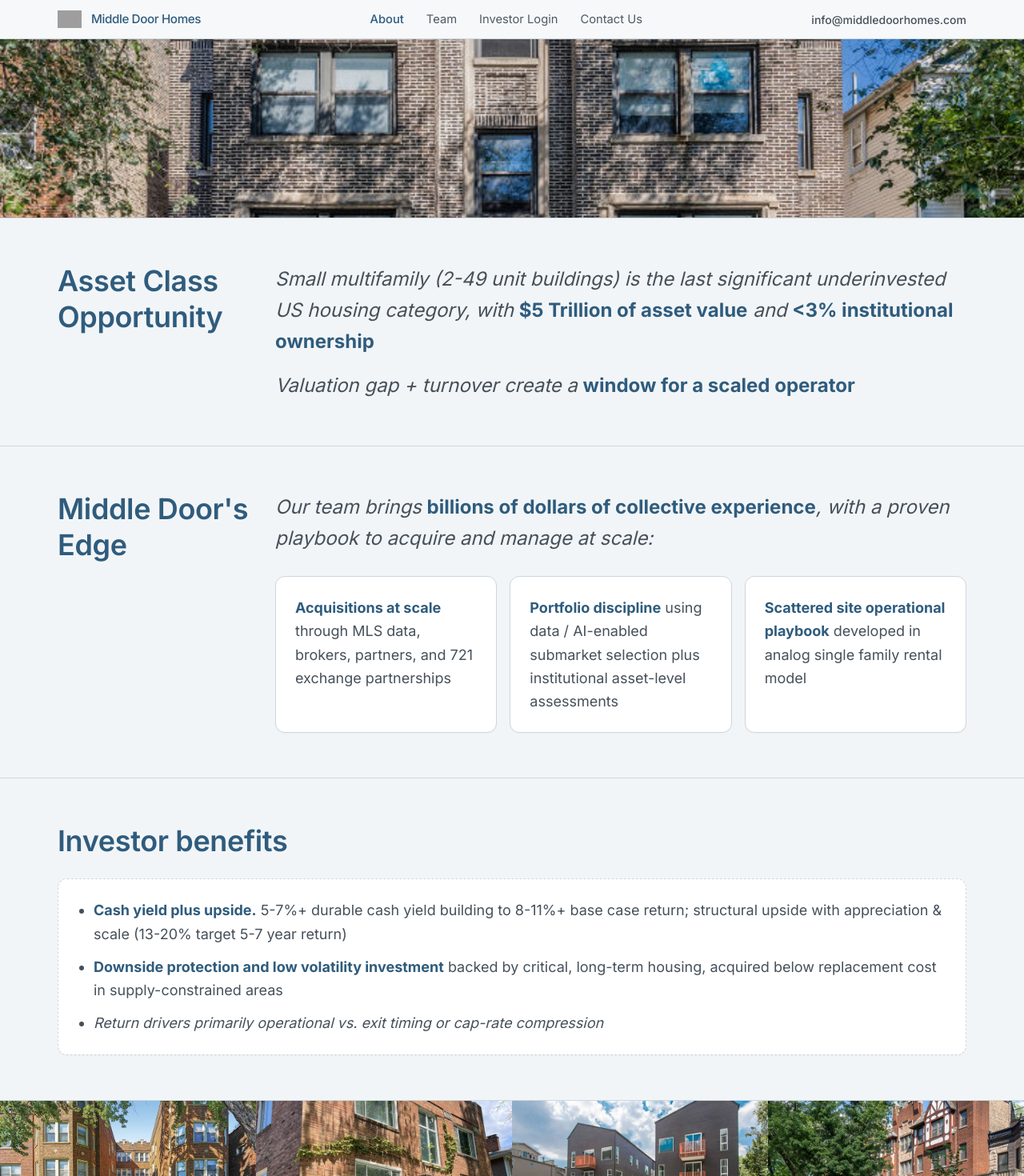
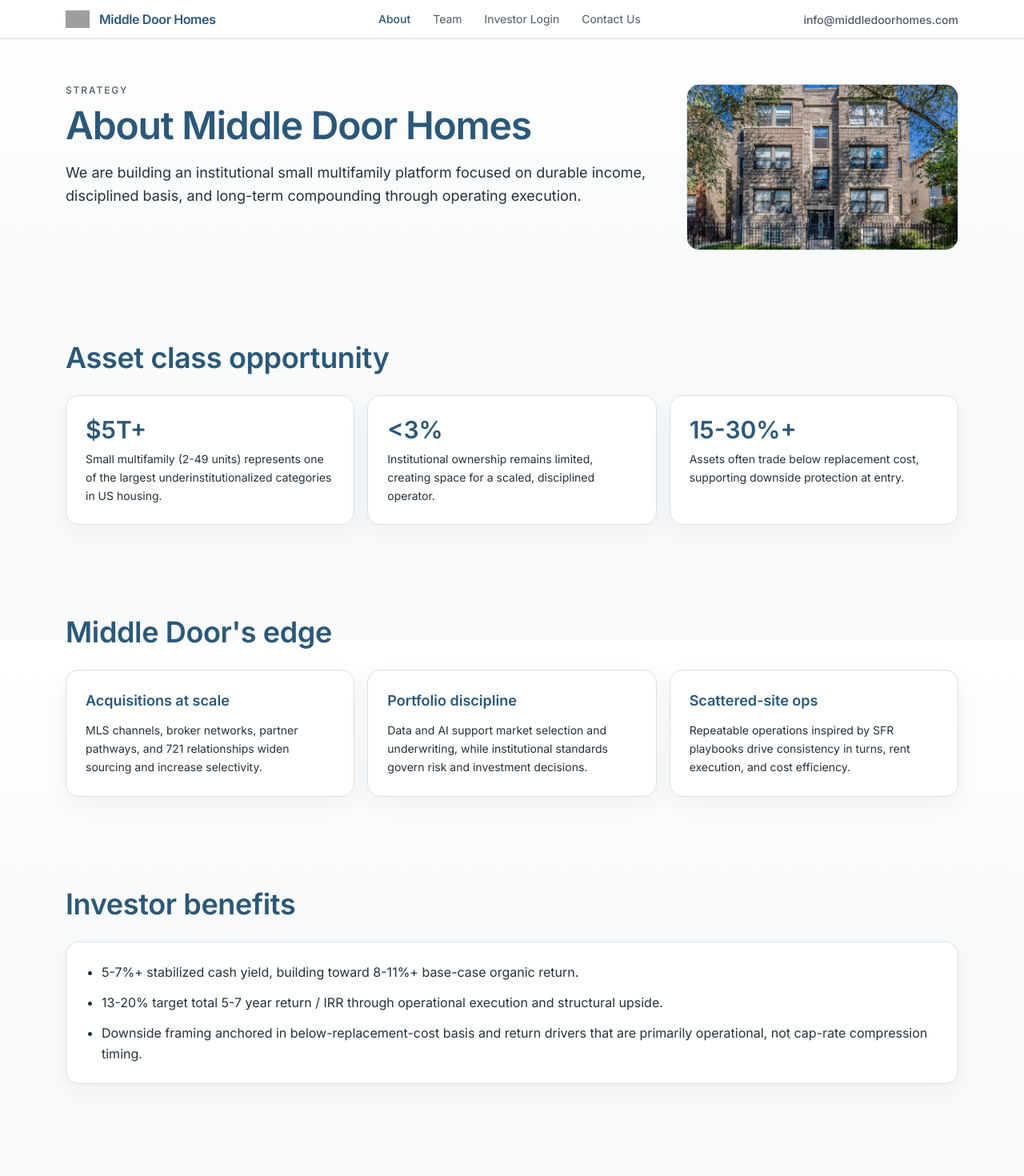
Before and after one commit to jelzinga2/Middle-Door-Homes, a Next.js app: page /about in a window 1280 px wide. Shown: the top 1470 px of the page at 80% size. Built offline with nearby package versions, Linux system fonts and the light colour scheme; grey boxes are pictures that could not be loaded.

Commit message:
Update site content and pages

```diff
--- a/src/app/about/page.tsx
+++ b/src/app/about/page.tsx
@@ -1,108 +1,113 @@
 import type { Metadata } from "next";
 import Image from "next/image";
-import { Card, Container, Divider, Heading, Section, WideHero } from "@/components/ui";
+import { Card, Container, Eyebrow, Heading, Section } from "@/components/ui";
 
 export const metadata: Metadata = {
   title: "About",
   description:
-    "Asset class opportunity, Middle Door's edge, and investor benefits for the small multifamily strategy.",
+    "Asset class opportunity, Middle Door's edge, and investor benefits for a long-term small multifamily strategy.",
 };
 
 export default function AboutPage() {
   return (
     <main>
-      <WideHero imageSrc="/images/bldg-06.jpg" imageAlt="Small multifamily neighborhood" />
-
       <Section className="pb-8 pt-10">
         <Container>
-          <div className="grid gap-6 md:grid-cols-[240px_1fr] md:gap-8">
-            <Heading className="text-3xl leading-tight md:text-4xl">Asset Class Opportunity</Heading>
-            <div className="space-y-4 text-lg leading-relaxed italic text-[var(--mdh-ink)] md:text-2xl">
-              <p>
-                Small multifamily (2-49 unit buildings) is the last significant underinvested US housing
-                category, with <strong className="text-[var(--mdh-title)] not-italic">$5 Trillion of asset value</strong>{" "}
-                and <strong className="text-[var(--mdh-title)] not-italic">&lt;3% institutional ownership</strong>
+          <div className="grid gap-8 lg:grid-cols-[1fr_340px]">
+            <div>
+              <Eyebrow>Strategy</Eyebrow>
+              <h1 className="mt-3 text-4xl font-semibold tracking-tight text-[var(--mdh-title)] md:text-5xl">
+                About Middle Door Homes
+              </h1>
+              <p className="mt-5 max-w-3xl text-lg leading-relaxed text-[var(--mdh-ink)]">
+                We are building an institutional small multifamily platform focused on durable income,
+                disciplined basis, and long-term compounding through operating execution.
               </p>
-              <p>
-                Valuation gap + turnover create a{" "}
-                <strong className="text-[var(--mdh-title)] not-italic">window for a scaled operator</strong>
-              </p>
+            </div>
+            <div className="relative h-44 overflow-hidden rounded-2xl border border-[var(--mdh-line)] md:h-52">
+              <Image src="/images/bldg-06.jpg" alt="Small multifamily neighborhood" fill className="object-cover" />
             </div>
           </div>
         </Container>
       </Section>
 
-      <Divider />
-
-      <Section className="py-8">
+      <Section className="pt-4">
         <Container>
-          <div className="grid gap-6 md:grid-cols-[240px_1fr] md:gap-8">
-            <Heading className="text-3xl leading-tight md:text-4xl">Middle Door&apos;s Edge</Heading>
-            <div>
-              <p className="text-lg leading-relaxed italic text-[var(--mdh-ink)] md:text-2xl">
-                Our team brings <strong className="text-[var(--mdh-title)] not-italic">billions of dollars of collective experience</strong>, with a proven playbook to acquire and manage at scale:
-              </p>
-              <div className="mt-7 grid gap-4 md:grid-cols-3">
+          <Heading>Asset class opportunity</Heading>
+          <div className="mt-6 grid gap-4 md:grid-cols-3">
             <Card>
-                  <p className="text-lg leading-relaxed text-[var(--mdh-ink)]">
-                    <strong className="text-[var(--mdh-title)]">Acquisitions at scale</strong> through MLS data,
-                    brokers, partners, and 721 exchange partnerships
+              <p className="text-3xl font-semibold text-[var(--mdh-title)]">$5T+</p>
+              <p className="mt-2 text-sm leading-relaxed text-[var(--mdh-ink)]">
+                Small multifamily (2-49 units) represents one of the largest underinstitutionalized
+                categories in US housing.
               </p>
             </Card>
             <Card>
-                  <p className="text-lg leading-relaxed text-[var(--mdh-ink)]">
-                    <strong className="text-[var(--mdh-title)]">Portfolio discipline</strong> using data /
-                    AI-enabled submarket selection plus institutional asset-level assessments
+              <p className="text-3xl font-semibold text-[var(--mdh-title)]">&lt;3%</p>
+              <p className="mt-2 text-sm leading-relaxed text-[var(--mdh-ink)]">
+                Institutional ownership remains limited, creating space for a scaled, disciplined
+                operator.
               </p>
             </Card>
             <Card>
-                  <p className="text-lg leading-relaxed text-[var(--mdh-ink)]">
-                    <strong className="text-[var(--mdh-title)]">Scattered site operational playbook</strong>{" "}
-                    developed in analog single family rental model
+              <p className="text-3xl font-semibold text-[var(--mdh-title)]">15-30%+</p>
+              <p className="mt-2 text-sm leading-relaxed text-[var(--mdh-ink)]">
+                Assets often trade below replacement cost, supporting downside protection at entry.
               </p>
             </Card>
-              </div>
-            </div>
           </div>
         </Container>
       </Section>
 
-      <Divider />
+      <Section className="pt-4">
+        <Container>
+          <Heading>Middle Door&apos;s edge</Heading>
+          <div className="mt-6 grid gap-4 md:grid-cols-3">
+            <Card>
+              <p className="text-lg font-semibold text-[var(--mdh-title)]">Acquisitions at scale</p>
+              <p className="mt-3 text-sm leading-relaxed text-[var(--mdh-ink)]">
+                MLS channels, broker networks, partner pathways, and 721 relationships widen sourcing
+                and increase selectivity.
+              </p>
+            </Card>
+            <Card>
+              <p className="text-lg font-semibold text-[var(--mdh-title)]">Portfolio discipline</p>
+              <p className="mt-3 text-sm leading-relaxed text-[var(--mdh-ink)]">
+                Data and AI support market selection and underwriting, while institutional standards
+                govern risk and investment decisions.
+              </p>
+            </Card>
+            <Card>
+              <p className="text-lg font-semibold text-[var(--mdh-title)]">Scattered-site ops</p>
+              <p className="mt-3 text-sm leading-relaxed text-[var(--mdh-ink)]">
+                Repeatable operations inspired by SFR playbooks drive consistency in turns, rent
+                execution, and cost efficiency.
+              </p>
+            </Card>
+          </div>
+        </Container>
+      </Section>
 
-      <Section className="py-8">
+      <Section className="pt-4">
         <Container>
-          <Heading className="text-3xl md:text-4xl">Investor benefits</Heading>
-          <Card className="mt-6 border-dashed">
-            <ul className="list-disc space-y-3 pl-5 text-lg leading-relaxed text-[var(--mdh-ink)]">
+          <Heading>Investor benefits</Heading>
+          <Card className="mt-6">
+            <ul className="list-disc space-y-3 pl-5 text-sm leading-relaxed text-[var(--mdh-ink)] md:text-base">
               <li>
-                <strong className="text-[var(--mdh-title)]">Cash yield plus upside.</strong> 5-7%+ durable cash
-                yield building to 8-11%+ base case return; structural upside with appreciation &amp; scale
-                (13-20% target 5-7 year return)
+                5-7%+ stabilized cash yield, building toward 8-11%+ base-case organic return.
               </li>
               <li>
-                <strong className="text-[var(--mdh-title)]">Downside protection and low volatility investment</strong>{" "}
-                backed by critical, long-term housing, acquired below replacement cost in
-                supply-constrained areas
+                13-20% target total 5-7 year return / IRR through operational execution and structural
+                upside.
               </li>
-              <li className="italic">
-                Return drivers primarily operational vs. exit timing or cap-rate compression
+              <li>
+                Downside framing anchored in below-replacement-cost basis and return drivers that are
+                primarily operational, not cap-rate compression timing.
               </li>
             </ul>
           </Card>
         </Container>
       </Section>
-
-      <section className="border-y border-[var(--mdh-line)]">
-        <div className="grid grid-cols-2 md:grid-cols-4">
-          {["/images/bldg-07.jpg", "/images/bldg-08.jpg", "/images/bldg-09.jpg", "/images/bldg-10.jpg"].map(
-            (src) => (
-              <div key={src} className="relative h-28 md:h-36">
-                <Image src={src} alt="Small multifamily asset" fill className="object-cover" />
-              </div>
-            ),
-          )}
-        </div>
-      </section>
     </main>
   );
 }
--- a/src/app/globals.css
+++ b/src/app/globals.css
@@ -1,14 +1,14 @@
 @import "tailwindcss";
 
 :root {
-  --mdh-bg: #f2f5f7;
+  --mdh-bg: #f8fafb;
   --mdh-surface: #ffffff;
-  --mdh-ink: #46505a;
-  --mdh-ink-soft: #3f4851;
-  --mdh-title: #2f5c7d;
-  --mdh-subtle: #4f5a64;
-  --mdh-muted: #67727d;
-  --mdh-line: #ccd7e0;
+  --mdh-ink: #24313c;
+  --mdh-ink-soft: #1d2833;
+  --mdh-title: #2c5878;
+  --mdh-subtle: #4c5a67;
+  --mdh-muted: #667785;
+  --mdh-line: #d7e1e9;
   --mdh-accent: #2f5c7d;
   --background: var(--mdh-bg);
   --foreground: var(--mdh-ink);
@@ -26,7 +26,7 @@ body {
 }
 
 body {
-  background: var(--mdh-bg);
+  background: linear-gradient(180deg, #ffffff 0%, var(--mdh-bg) 42%, var(--mdh-bg) 100%);
   color: var(--mdh-ink);
   font-family: var(--font-inter), system-ui, -apple-system, Segoe UI, Roboto, Helvetica,
     Arial, sans-serif;
--- a/src/app/page.tsx
+++ b/src/app/page.tsx
@@ -1,41 +1,60 @@
 import type { Metadata } from "next";
 import Image from "next/image";
-import { Container, Section } from "@/components/ui";
+import Link from "next/link";
+import { Card, Container, Eyebrow, Heading, Section } from "@/components/ui";
 
 export const metadata: Metadata = {
   title: "Home",
   description:
-    "Durable, yield-forward, downside-protected investment grounded in critical U.S. housing.",
+    "Institutional small multifamily platform focused on durable yield, downside protection, and long-term value creation.",
 };
+
+const STATS = [
+  { value: "5-7%+", label: "Stabilized cash yield" },
+  { value: "8-11%+", label: "Base-case organic return" },
+  { value: "13-20%", label: "Target 5-7 year total return / IRR" },
+];
 
 export default function Home() {
   return (
     <main>
-      <Section className="pb-8 pt-8 md:pt-10">
+      <Section className="pb-10 pt-10">
         <Container>
-          <div className="grid gap-8 lg:grid-cols-[1fr_0.95fr] lg:items-start">
+          <div className="grid gap-10 lg:grid-cols-[1.05fr_0.95fr]">
             <div>
-              <h1 className="text-5xl font-semibold tracking-tight text-[var(--mdh-title)] md:text-6xl">
-                Middle Door Homes
+              <Eyebrow>Middle Door Homes</Eyebrow>
+              <h1 className="mt-4 text-4xl font-semibold tracking-tight text-[var(--mdh-title)] md:text-6xl">
+                Institutional platform for the missing middle of US housing
               </h1>
-              <p className="mt-4 text-xl italic leading-relaxed text-[var(--mdh-title)] md:text-3xl">
-                Durable, yield-forward, downside-protected investment grounded in critical US housing
+              <p className="mt-5 max-w-2xl text-lg leading-relaxed text-[var(--mdh-ink)] md:text-xl">
+                Durable, yield-forward, downside-protected investment grounded in critical US housing.
+                Middle Door Homes is building a long-term institutional portfolio in small multifamily
+                through disciplined acquisitions, portfolio construction, and operating execution.
               </p>
-              <p className="mt-6 max-w-2xl text-lg leading-relaxed text-[var(--mdh-ink)] md:text-xl">
-                Middle Door Homes is building a long-term institutional portfolio in small multifamily
-                housing through disciplined acquisitions, portfolio construction, and scattered-site
-                operational excellence.
-              </p>
+              <div className="mt-8 flex flex-wrap gap-3">
+                <Link
+                  href="/about"
+                  className="rounded-full bg-[var(--mdh-title)] px-5 py-2.5 text-sm font-medium text-white hover:bg-[var(--mdh-ink-soft)]"
+                >
+                  Strategy Overview
+                </Link>
+                <Link
+                  href="/team"
+                  className="rounded-full border border-[var(--mdh-line)] bg-white px-5 py-2.5 text-sm font-medium text-[var(--mdh-ink)] hover:bg-[var(--mdh-bg)]"
+                >
+                  Leadership Team
+                </Link>
+              </div>
             </div>
 
             <div className="grid gap-3 sm:grid-cols-2">
-              <div className="relative h-44 overflow-hidden rounded-lg border border-[var(--mdh-line)] sm:col-span-2 md:h-56">
-                <Image src="/images/bldg-01.jpg" alt="Streetscape multifamily building" fill className="object-cover" />
+              <div className="relative h-52 overflow-hidden rounded-2xl border border-[var(--mdh-line)] sm:col-span-2 md:h-64">
+                <Image src="/images/bldg-01.jpg" alt="Streetscape multifamily asset" fill priority className="object-cover" />
               </div>
-              <div className="relative h-32 overflow-hidden rounded-lg border border-[var(--mdh-line)] md:h-40">
-                <Image src="/images/bldg-02.jpg" alt="Courtyard multifamily building" fill className="object-cover" />
+              <div className="relative h-36 overflow-hidden rounded-2xl border border-[var(--mdh-line)] md:h-40">
+                <Image src="/images/bldg-02.jpg" alt="Courtyard multifamily property" fill className="object-cover" />
               </div>
-              <div className="relative h-32 overflow-hidden rounded-lg border border-[var(--mdh-line)] md:h-40">
+              <div className="relative h-36 overflow-hidden rounded-2xl border border-[var(--mdh-line)] md:h-40">
                 <Image src="/images/bldg-03.jpg" alt="Urban multifamily building" fill className="object-cover" />
               </div>
             </div>
@@ -43,19 +62,47 @@ export default function Home() {
         </Container>
       </Section>
 
-      <section className="border-y border-[var(--mdh-line)]">
-        <Container className="py-5">
-          <div className="grid grid-cols-2 gap-3 md:grid-cols-4">
-            {["/images/bldg-04.jpg", "/images/bldg-05.jpg", "/images/bldg-06.jpg", "/images/bldg-07.jpg"].map(
-              (src) => (
-                <div key={src} className="relative h-28 overflow-hidden rounded-lg border border-[var(--mdh-line)] md:h-36">
-                  <Image src={src} alt="Small multifamily asset" fill className="object-cover" />
-                </div>
-              ),
-            )}
+      <Section className="py-0">
+        <Container>
+          <div className="grid gap-4 md:grid-cols-3">
+            {STATS.map((item) => (
+              <Card key={item.label}>
+                <p className="text-3xl font-semibold tracking-tight text-[var(--mdh-title)]">{item.value}</p>
+                <p className="mt-2 text-sm text-[var(--mdh-subtle)]">{item.label}</p>
+              </Card>
+            ))}
           </div>
         </Container>
-      </section>
+      </Section>
+
+      <Section>
+        <Container>
+          <Heading>Middle Door&apos;s edge</Heading>
+          <div className="mt-7 grid gap-4 md:grid-cols-3">
+            <Card>
+              <p className="text-lg font-semibold text-[var(--mdh-title)]">Acquisition scale</p>
+              <p className="mt-3 text-[0.95rem] leading-relaxed text-[var(--mdh-ink)]">
+                Sourcing through MLS channels, broker relationships, partner institutions, and 721
+                exchange pathways.
+              </p>
+            </Card>
+            <Card>
+              <p className="text-lg font-semibold text-[var(--mdh-title)]">Portfolio discipline</p>
+              <p className="mt-3 text-[0.95rem] leading-relaxed text-[var(--mdh-ink)]">
+                Data and AI-enabled market selection with institutional underwriting and asset-level
+                investment committee review.
+              </p>
+            </Card>
+            <Card>
+              <p className="text-lg font-semibold text-[var(--mdh-title)]">Operating playbook</p>
+              <p className="mt-3 text-[0.95rem] leading-relaxed text-[var(--mdh-ink)]">
+                Scattered-site execution model informed by SFR: standardized turns, leasing discipline,
+                and cost control at scale.
+              </p>
+            </Card>
+          </div>
+        </Container>
+      </Section>
     </main>
   );
 }
--- a/src/components/footer.tsx
+++ b/src/components/footer.tsx
@@ -4,7 +4,7 @@ import { Container } from "./ui";
 export function Footer() {
   return (
     <footer className="mt-20 border-t border-[var(--mdh-line)] bg-white/95">
-      <Container className="py-10 md:py-12">
+      <Container className="py-10">
         <div className="flex flex-col gap-3 text-sm text-[var(--mdh-subtle)] md:flex-row md:items-center md:justify-between">
           <div>&copy; {new Date().getFullYear()} Middle Door Homes</div>
           <div className="flex items-center gap-4">
@@ -17,7 +17,7 @@ export function Footer() {
           </div>
         </div>
 
-        <p className="mt-6 max-w-5xl text-xs leading-relaxed text-[var(--mdh-muted)] md:text-sm">
+        <p className="mt-5 max-w-4xl text-xs leading-relaxed text-[var(--mdh-muted)] md:text-sm">
           For informational purposes only; not an offer to sell or solicitation to buy securities.
           Forward-looking statements involve risks and uncertainties, and past performance does not
           guarantee future results. Please consult your legal, tax, and financial advisors.
--- a/src/components/investor-login-form.tsx
+++ b/src/components/investor-login-form.tsx
@@ -42,7 +42,7 @@ export function InvestorLoginForm() {
           value={email}
           onChange={(event) => setEmail(event.target.value)}
           placeholder="investor@firm.com"
-          className="w-full rounded-xl border border-[var(--mdh-line)] bg-white px-4 py-3 text-sm"
+          className="w-full rounded-xl border border-[var(--mdh-line)] bg-white px-4 py-3 text-sm outline-none focus:border-[var(--mdh-title)]"
         />
       </div>
       <div>
@@ -60,13 +60,13 @@ export function InvestorLoginForm() {
           value={password}
           onChange={(event) => setPassword(event.target.value)}
           placeholder="Enter password"
-          className="w-full rounded-xl border border-[var(--mdh-line)] bg-white px-4 py-3 text-sm"
+          className="w-full rounded-xl border border-[var(--mdh-line)] bg-white px-4 py-3 text-sm outline-none focus:border-[var(--mdh-title)]"
         />
       </div>
       <button
         type="submit"
         disabled={loading}
-        className="inline-flex rounded-full bg-[var(--mdh-ink)] px-5 py-2.5 text-sm font-medium text-white hover:bg-[var(--mdh-ink-soft)] disabled:cursor-not-allowed disabled:opacity-70"
+        className="inline-flex rounded-full bg-[var(--mdh-title)] px-5 py-2.5 text-sm font-medium text-white hover:bg-[var(--mdh-ink-soft)] disabled:cursor-not-allowed disabled:opacity-70"
       >
         {loading ? "Signing In..." : "Sign In"}
       </button>
--- a/src/components/nav.tsx
+++ b/src/components/nav.tsx
@@ -18,17 +18,17 @@ export function Nav() {
   const [open, setOpen] = useState(false);
 
   return (
-    <header className="sticky top-0 z-50 border-b border-[var(--mdh-line)] bg-[rgba(246,248,250,0.94)] backdrop-blur">
+    <header className="sticky top-0 z-50 border-b border-[var(--mdh-line)] bg-white/95 backdrop-blur">
       <Container className="py-3">
         <div className="flex items-center justify-between gap-4">
           <Link href="/" className="flex items-center gap-3" aria-label="Middle Door Homes home">
             <Image src="/images/Logo.png" alt="Middle Door Homes" width={30} height={30} priority />
-            <span className="text-sm font-medium tracking-tight text-[var(--mdh-title)] md:text-[0.95rem]">
+            <span className="text-sm font-semibold tracking-tight text-[var(--mdh-title)] md:text-base">
               Middle Door Homes
             </span>
           </Link>
 
-          <nav aria-label="Primary" className="hidden items-center gap-7 text-[0.92rem] md:flex">
+          <nav aria-label="Primary" className="hidden items-center gap-7 text-sm md:flex">
             {LINKS.map((link) => {
               const active = pathname === link.href;
               return (
@@ -46,7 +46,7 @@ export function Nav() {
           <div className="hidden md:block">
             <a
               href="mailto:info@middledoorhomes.com"
-              className="text-xs font-medium text-[var(--mdh-ink)] transition hover:text-[var(--mdh-title)] md:text-sm"
+              className="text-xs font-medium text-[var(--mdh-subtle)] transition hover:text-[var(--mdh-title)] md:text-sm"
             >
               info@middledoorhomes.com
             </a>
--- a/src/components/ui.tsx
+++ b/src/components/ui.tsx
@@ -8,7 +8,7 @@ type ClassName = {
 
 export function Container({ className, children }: ClassName & { children: ReactNode }) {
   return (
-    <div className={`mx-auto w-full max-w-[1200px] px-5 md:px-8 ${className ?? ""}`.trim()}>
+    <div className={`mx-auto w-full max-w-[1180px] px-5 md:px-8 ${className ?? ""}`.trim()}>
       {children}
     </div>
   );
@@ -34,6 +34,14 @@ export function Heading({ className, children }: ClassName & { children: ReactNo
   );
 }
 
+export function Eyebrow({ className, children }: ClassName & { children: ReactNode }) {
+  return (
+    <p className={`text-xs font-medium uppercase tracking-[0.16em] text-[var(--mdh-subtle)] ${className ?? ""}`.trim()}>
+      {children}
+    </p>
+  );
+}
+
 export function Subheading({ className, children }: ClassName & { children: ReactNode }) {
   return (
     <p className={`mt-4 max-w-3xl text-base leading-relaxed text-[var(--mdh-muted)] md:text-lg ${className ?? ""}`.trim()}>
@@ -44,7 +52,7 @@ export function Subheading({ className, children }: ClassName & { children: Reac
 
 export function Card({ className, children }: ClassName & { children: ReactNode }) {
   return (
-    <div className={`rounded-xl border border-[var(--mdh-line)] bg-[var(--mdh-surface)] p-5 shadow-[0_1px_2px_rgba(15,23,32,0.03)] md:p-6 ${className ?? ""}`.trim()}>
+    <div className={`rounded-2xl border border-[var(--mdh-line)] bg-[var(--mdh-surface)] p-5 shadow-[0_10px_30px_rgba(31,49,66,0.05)] md:p-6 ${className ?? ""}`.trim()}>
       {children}
     </div>
   );
```
Also changed, not shown: src/app/contact/page.tsx (+25 -17 lines), src/app/investor-login/page.tsx (+27 -15 lines), src/app/team/page.tsx (+40 -34 lines). Lines whose indentation alone changed are shown as unchanged.
